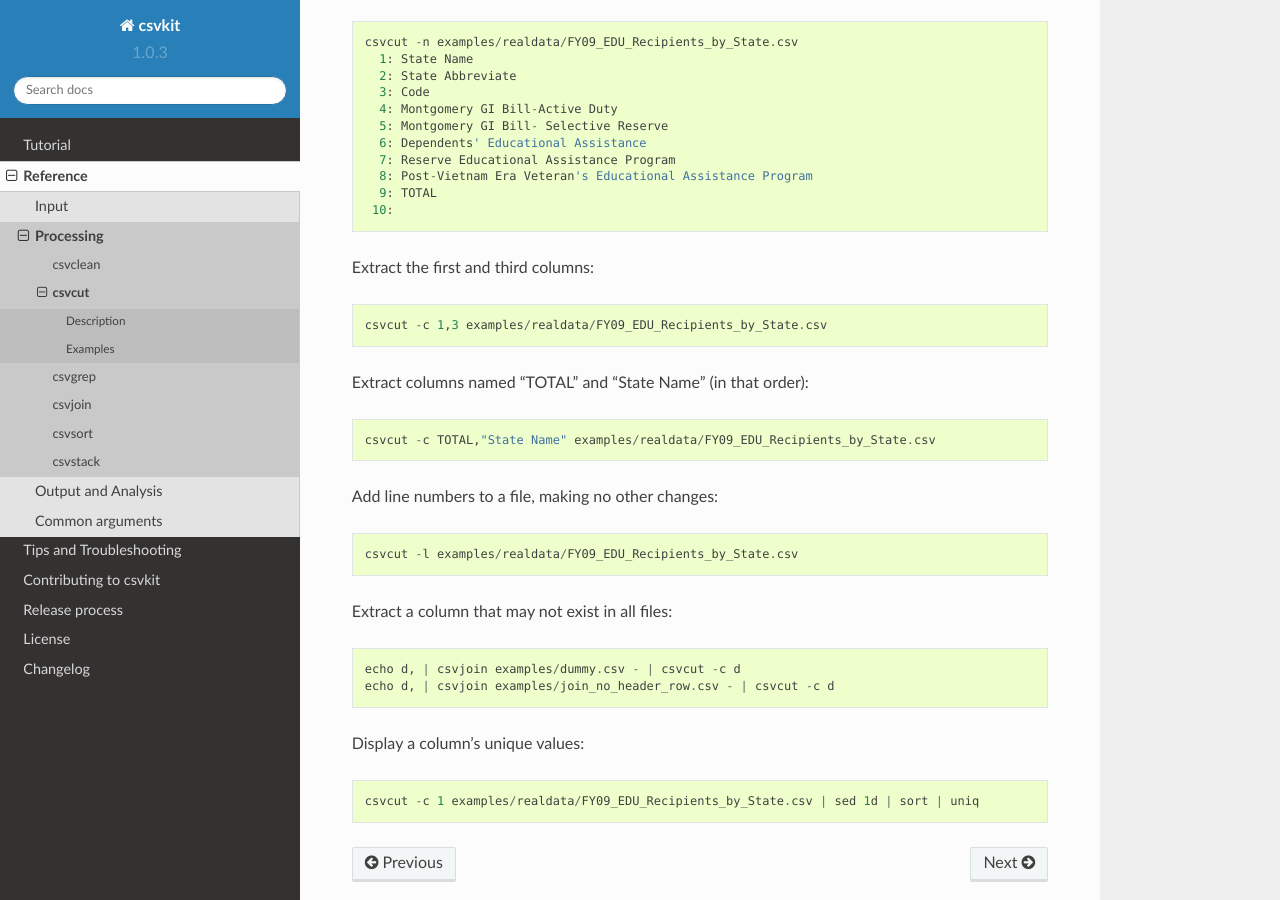
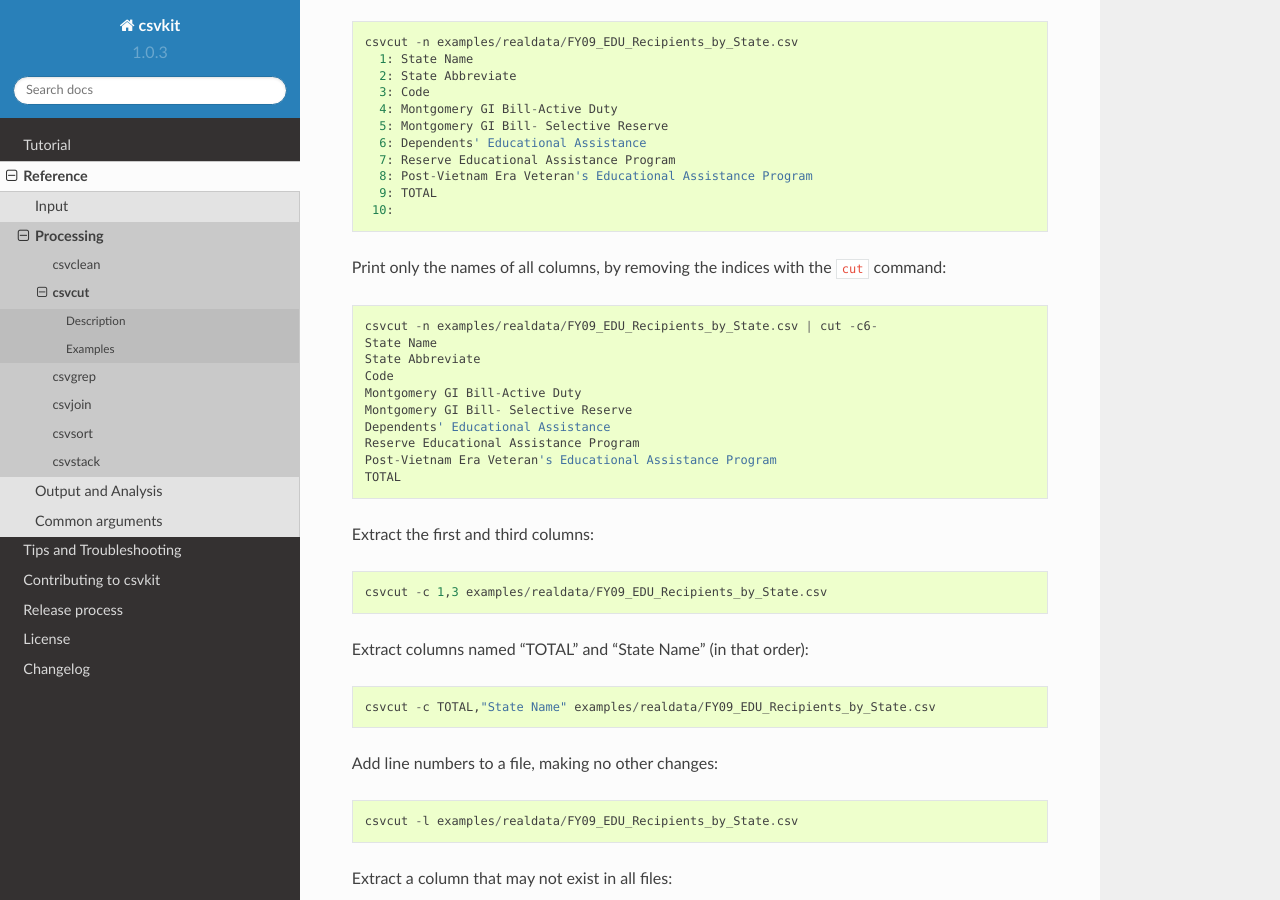
Before and after one commit to wireservice/csvkit, a Sphinx documentation site: the page built from docs/scripts/csvcut.rst, in a window 1280 px wide and 900 px high, scrolled down 949 px. Built offline with Sphinx 7.4.7 and the Read the Docs theme 2.0.0, drawn with Linux system fonts in a browser that asks for light colours.

Commit message:
Add documentation relating to #840

```diff
--- a/docs/scripts/csvcut.rst
+++ b/docs/scripts/csvcut.rst
@@ -55,6 +55,20 @@
       9: TOTAL
      10:
 
+Print only the names of all columns, by removing the indices with the :code:`cut` command::
+
+    csvcut -n examples/realdata/FY09_EDU_Recipients_by_State.csv | cut -c6-
+    State Name
+    State Abbreviate
+    Code
+    Montgomery GI Bill-Active Duty
+    Montgomery GI Bill- Selective Reserve
+    Dependents' Educational Assistance
+    Reserve Educational Assistance Program
+    Post-Vietnam Era Veteran's Educational Assistance Program
+    TOTAL
+
+
 Extract the first and third columns::
 
     csvcut -c 1,3 examples/realdata/FY09_EDU_Recipients_by_State.csv
```
